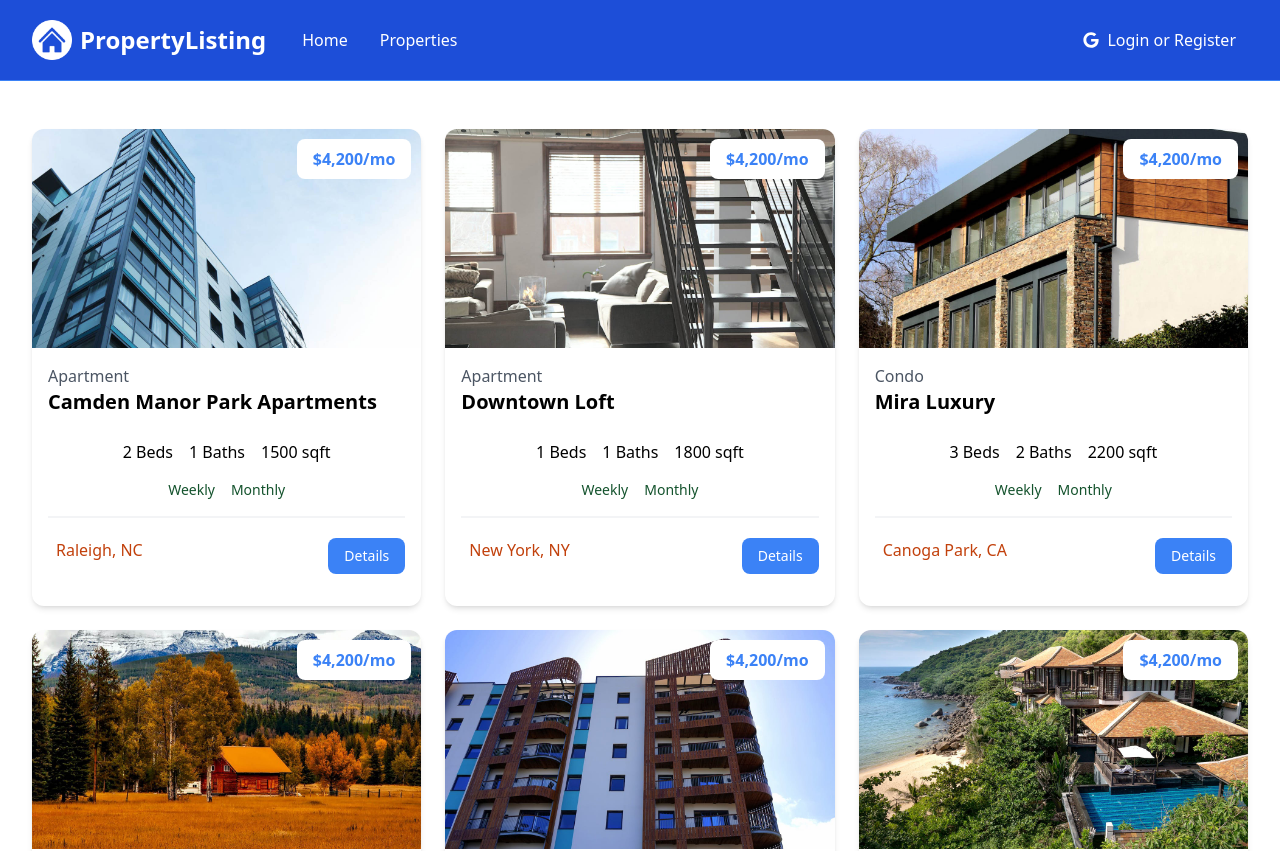
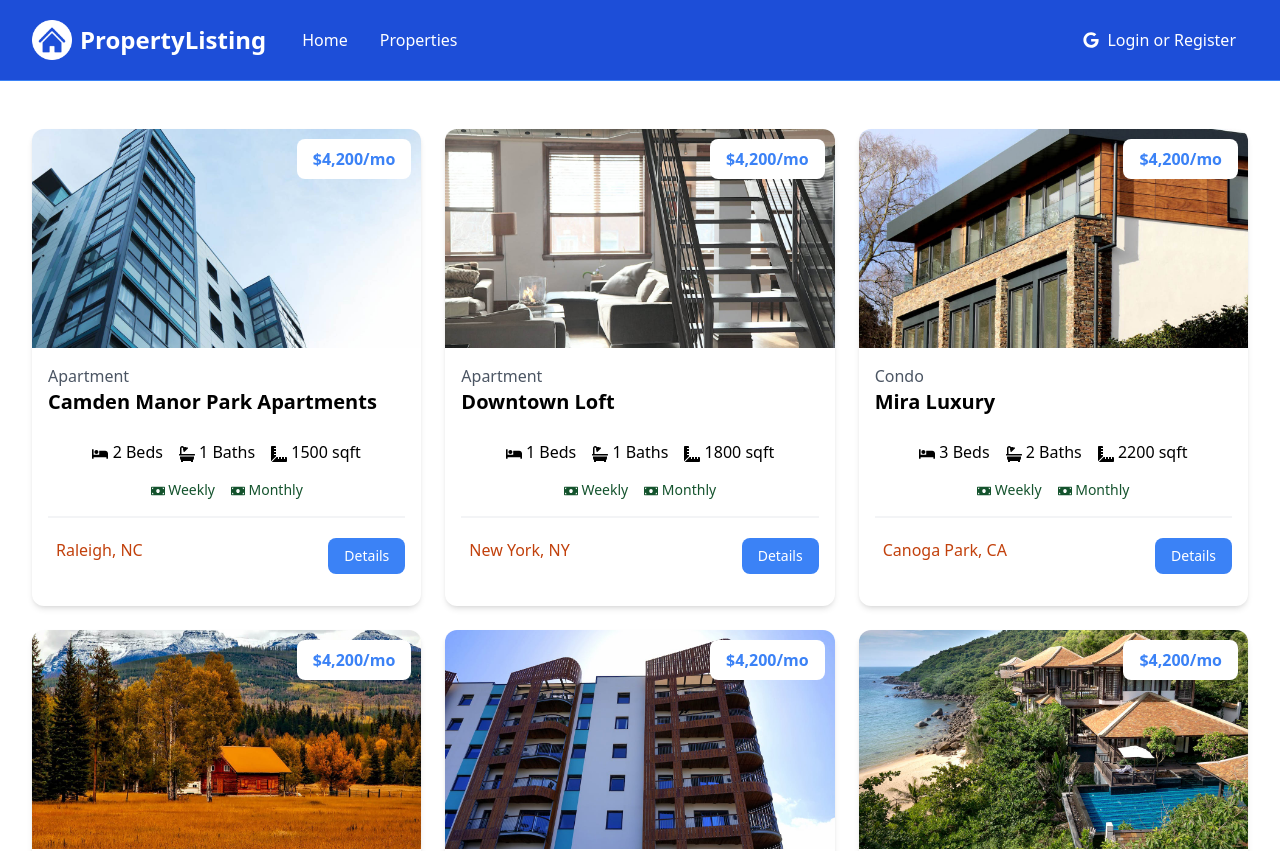
Before and after one commit to eddyK15501/property-listing, a Next.js app: page /properties in a window 1280 px wide. Shown: the top 851 px of the page. Built offline with nearby package versions, Linux system fonts and the light colour scheme.

Commit message:
PropertyCard.jsx - import and render react-icons/fa

```diff
--- a/components/PropertyCard.jsx
+++ b/components/PropertyCard.jsx
@@ -1,5 +1,12 @@
 import Image from 'next/image';
 import Link from 'next/link';
+import {
+  FaBed,
+  FaBath,
+  FaRulerCombined,
+  FaMoneyBill,
+  FaMapMarker,
+} from 'react-icons/fa';
 
 const PropertyCard = ({ property }) => {
   return (
@@ -24,16 +31,17 @@ const PropertyCard = ({ property }) => {
         <div className='flex justify-center gap-4 text-black mb-4'>
           <p>
             <i className='fa-solid fa-bed'></i>
-            {property.beds}
+            <FaBed className='md:hidden lg:inline' /> {property.beds}
             <span className='font-medium md:hidden lg:inline'> Beds</span>
           </p>
           <p>
             <i className='fa-solid fa-bath'></i>
-            {property.baths}
+            <FaBath className='md:hidden lg:inline' /> {property.baths}
             <span className='font-medium md:hidden lg:inline'> Baths</span>
           </p>
           <p>
             <i className='fa-solid fa-ruler-combined'></i>
+            <FaRulerCombined className='md:hidden lg:inline' />{' '}
             {property.square_feet}
             <span className='font-medium md:hidden lg:inline'> sqft</span>
           </p>
@@ -41,10 +49,10 @@ const PropertyCard = ({ property }) => {
 
         <div className='flex justify-center gap-4 text-green-900 text-sm mb-4'>
           <p>
-            <i className='fa-solid fa-money-bill'></i> Weekly
+            <FaMoneyBill className='md:hidden lg:inline' /> Weekly
           </p>
           <p>
-            <i className='fa-solid fa-money-bill'></i> Monthly
+            <FaMoneyBill className='md:hidden lg:inline' /> Monthly
           </p>
         </div>
 
```
